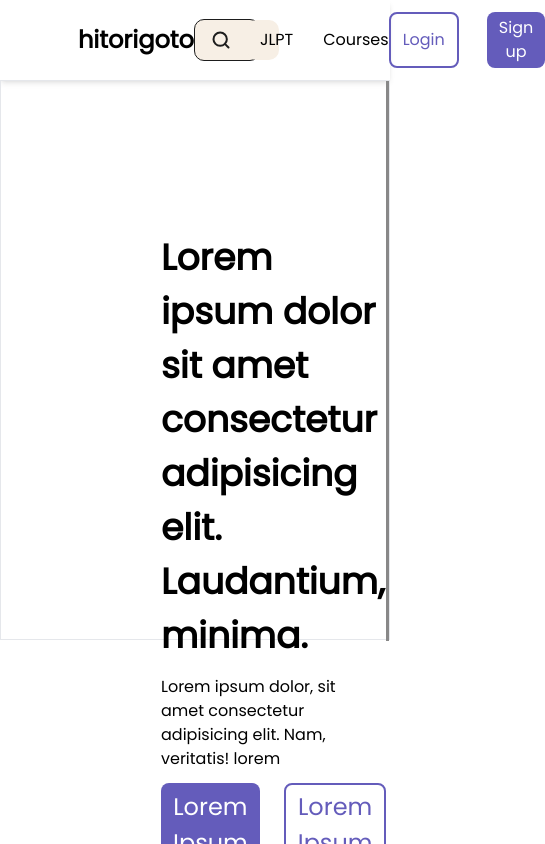
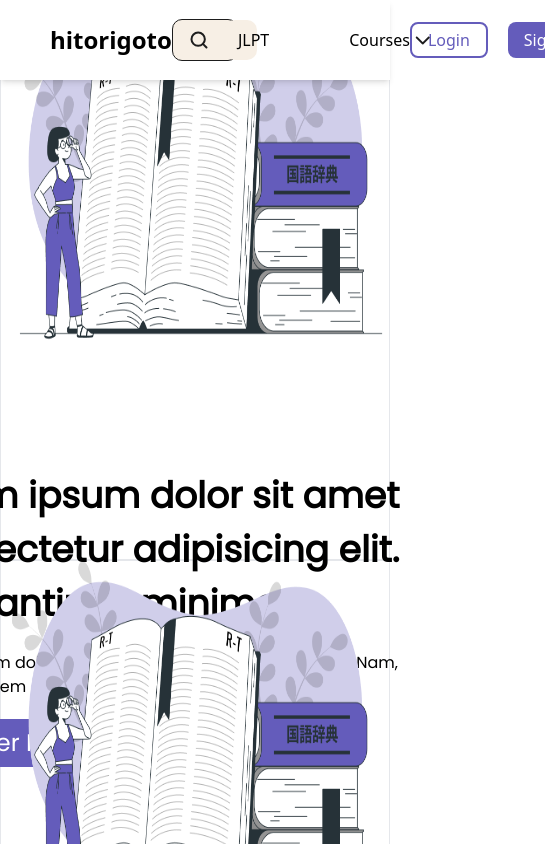
Before and after one commit to thisisaldi/hitorigoto, a React (Create React App) app: page / in a window 390 px wide. Shown: the top 844 px of the page, 545 px wide, since content can reach past the window. Built offline with nearby package versions, Linux system fonts and the light colour scheme.

Commit message:
improved responsiveness and added a few features

```diff
--- a/src/App.js
+++ b/src/App.js
@@ -7,6 +7,7 @@ function App() {
     <div className="">
       <NavBar />
       <Hero />
+      <Hero />
     </div>
   );
 }
--- /dev/null
+++ b/src/components/Button.jsx
@@ -0,0 +1,17 @@
+import React from 'react'
+
+const Button = (props) => {
+  let className;
+  if(props.transparent) {
+    className = `bg-transparent border-[2px] border-[#645CBB] text-[#645CBB] font-[400] text-[${props.size}px] px-4 py-1 rounded-lg m-0`;
+  } else {
+    className = `bg-[#645CBB] text-white font-[400] text-[${props.size}px] px-4 py-[6px] rounded-lg m-0`;
+  }
+  return (
+    <button className={className}>
+      {props.text}
+    </button>
+  )
+}
+
+export default Button;
--- a/src/components/Hero.jsx
+++ b/src/components/Hero.jsx
@@ -1,23 +1,20 @@
 import React from 'react';
-import Grey from '../img/grey.png';
+import Grey from '../img/illust-1.png';
+import Button from './Button';
 
 const Hero = () => {
   return (
-    <div className='flex w-[100%] h-[560px] bg-transparent font-poppins border'>
-        <div className='flex flex-col ml-[160px] my-[150px] w-[576px]'>
+    <div className='flex flex-row-reverse pt-[100px] max-lg:flex-col w-screen h-[560px] bg-transparent font-poppins border items-center justify-center gap-4'>
+        <div>
+            <img src={Grey} alt="" className='h-[560px] w-[560px] object-fill' draggable='false' />
+        </div>
+        <div className='flex flex-col w-[576px] gap-2'>
             <h1 className='font-[700] text-[36px]'>Lorem ipsum dolor sit amet consectetur adipisicing elit. Laudantium, minima.</h1>
             <p className='font-[400] text-[16px] my-3 break-words w-[90%]'>Lorem ipsum dolor, sit amet consectetur adipisicing elit. Nam, veritatis! lorem</p>
-            <div className='flex justify-start gap-[24px]'>
-                <button className='bg-[#645CBB] text-white font-[400] px-3 py-1 rounded-lg text-[24px]'>
-                    Lorem Ipsum
-                </button>
-                <button className='bg-transparent border-[2px] border-[#645CBB] text-[#645CBB] font-[400] text-[24px] px-3 py-1 rounded-lg'>
-                    Lorem Ipsum
-                </button>
+            <div className='flex justify-start gap-[10px]'>
+                <Button transparent={false} text='Register Now' size='24' />
+                <Button transparent={true} text='Contact Us' size='24' />
             </div>
-        </div>
-        <div>
-            <img src={Grey} alt="" className='h-[560px] w-[560px]' />
         </div>
     </div>
   )
--- a/src/components/NavBar.jsx
+++ b/src/components/NavBar.jsx
@@ -1,30 +1,105 @@
 import React from 'react'
 import SearchBar from './SearchBar'
+import Button from './Button'
+import { useState } from 'react';
+import Down from '../img/chevron-down.png';
 
 const NavBar = () => {
+
+    const [open, setOpen] = useState(false);
+
+    const handleDropdown = () => {
+        setOpen(!open);
+    };
+
   return (
-    <div className='flex items-center justify-between h-[80px] shadow-md z-100 font-poppins'>
-            <h1 className='font-[700] text-[24px] ml-[20%]'>hitorigoto</h1>
+    <div className='h-[80px] flex justify-between items-center px-[50px] fixed w-screen bg-white shadow-md'>
+        <h1 className='font-[700] text-[24px]'>hitorigoto</h1>
         <SearchBar />
-        <div>
-            <ul className='flex justify-between gap-[30px]'>
-                <li>
-                    <a href="/#" className='font-[400] text-[16px]'>JLPT</a>
-                </li>
-                <li>
-                    <a href="/#" className='font-[400] text-[16px]'>Courses</a>
-                </li>
-            </ul>
-        </div>
-        <div className='flex justify-between gap-[28px] mr-[10%]'>
-            <button className='bg-transparent border-[2px] border-[#645CBB] text-[#645CBB] font-[400] px-3 py-1 rounded-lg '>
-                Login
-            </button>
-            <button className='bg-[#645CBB] text-white font-[400] px-3 py-1 rounded-lg'>
-                Sign up
-            </button>
+        <ul className='flex justify-center gap-20'>
+            <li>
+                <a href="/#">
+                    JLPT
+                </a>
+            </li>
+            <li>
+                <button onClick={handleDropdown} className='flex' >
+                    Courses
+
+                    {open ?
+                    <img src={Down} alt="" style={{transform: 'rotate(180deg)'}}/> :
+                    <img src={Down} alt="" style={{transform: 'rotate(0deg)'}}/>
+                    }
+                </button>
+                {
+                    open? (
+                        <ul className='absolute flex flex-col gap-2 bg-white border-[2px] border-black rounded-md py-2 px-6'>
+                           <li>
+                                <a href="/#">JLPT-N1</a>
+                            </li>
+                           <li>
+                                <a href="/#">JLPT-N2</a>
+                            </li>
+                           <li>
+                                <a href="/#">JLPT-N3</a>
+                            </li>
+                           <li>
+                                <a href="/#">JLPT-N4</a>
+                            </li>
+                           <li>
+                                <a href="/#">JLPT-N5</a>
+                            </li>
+                        </ul>
+                    ) : null
+                }
+            </li>
+        </ul>
+        <div className='flex justify-between gap-[20px]'>
+            <Button transparent={true} text='Login' size='16' />
+            <Button transparent={false} text='Signup' size='16' />
         </div>
     </div>
+    // <div className='flex items-center justify-evenly h-[80px] shadow-md z-100 font-poppins'>
+    //         <h1 className='font-[700] text-[24px]'>hitorigoto</h1>
+    //     <SearchBar />
+    //     <div>
+    //         <ul className='flex justify-between gap-[30px]'>
+    //             <li>
+    //                 <a href="/#" className='font-[400] text-[16px]'>JLPT</a>
+    //             </li>
+    //             <li>
+    //                 <a href="/#" className='font-[400] text-[16px]'>Courses</a>
+    //             </li>
+    //         </ul>
+    //     </div>
+    //     <div className='flex justify-between gap-[28px] mr-[10%]'>
+    //         <button className='bg-transparent border-[2px] border-[#645CBB] text-[#645CBB] font-[400] px-3 py-1 rounded-lg '>
+    //             Login
+    //         </button>
+    //         <button className='bg-[#645CBB] text-white font-[400] px-3 py-1 rounded-lg'>
+    //             Sign up
+    //         </button>
+    //     </div>
+    // </div>
+    // <div className="shadow-md w-full fixed top-0 left-0 font-poppins">
+    //     <div className="md:flex items-center justify-between bg-white py-4 md:px-10 px-7">
+    //         <div className='font-bold text-2xl cursor-pointer flex items-center font-poppins text-gray-800'>
+    //             <span className='text-3l text-dark mr-1 pt-2'>
+    //                 <h1>hitorigoto</h1>
+    //             </span>
+    //         </div>
+    //         <ul className='md:flex md:items-center'>
+    //             <li className='md:ml-8 text-xl'>
+    //                 <a href="/#" className='text-dark hover:text-gray-400 duration-500'>JLPT</a>
+    //             </li>
+    //             <li className='md:ml-8 text-xl'>
+    //                 <a href="/#" className='text-dark hover:text-gray-400 duration-500'>Courses</a>
+    //             </li>
+    //             <Button transparent={true} text='Login' />
+    //             <Button transparent={false} text='Sign Up' />
+    //         </ul>
+    //     </div>
+    // </div>
   )
 }
 
--- a/src/components/SearchBar.jsx
+++ b/src/components/SearchBar.jsx
@@ -3,7 +3,7 @@ import Search from '../icons/search.svg'
 
 const SearchBar = () => {
   return (
-    <div className="flex items-center w-[25%]">
+    <div className="flex items-center w-[30%]">
         <div className="flex border border-[#1D1D1D] w-[100%] rounded-[10px] bg-[#F7EFE5] items-center">
             <img src={Search} alt="" className='mx-4'/>
             <input
--- a/tailwind.config.js
+++ b/tailwind.config.js
@@ -7,6 +7,9 @@ module.exports = {
       fontFamily: {
         poppins: ['Poppins', 'sans-serif']
       },
+      colors: {
+        'dark': '#1D1D1D'
+      },
     },
   },
   plugins: [],
```
Also changed, not shown: src/img/chevron-down.png (added), src/img/illust-1.png (added).
